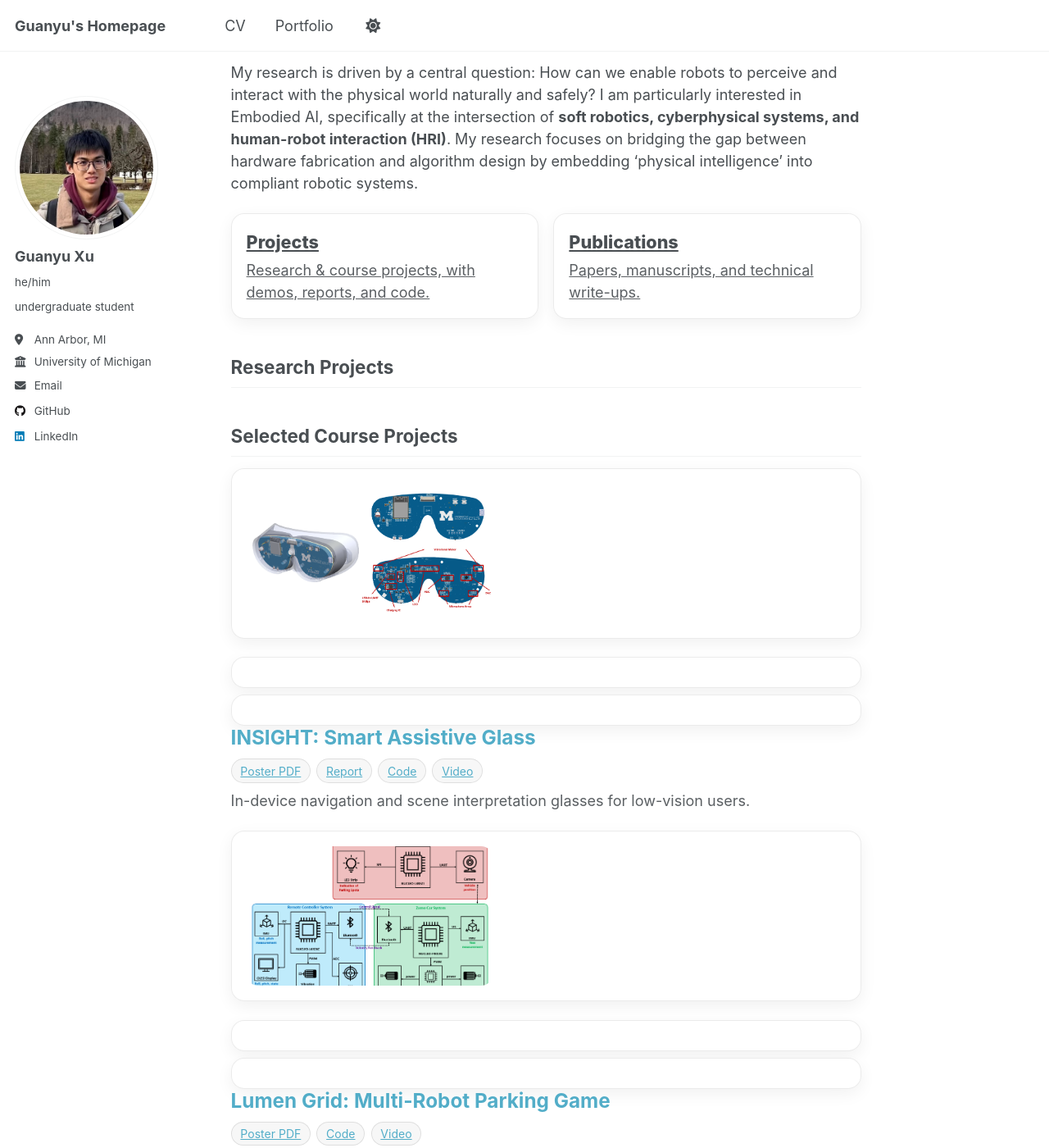
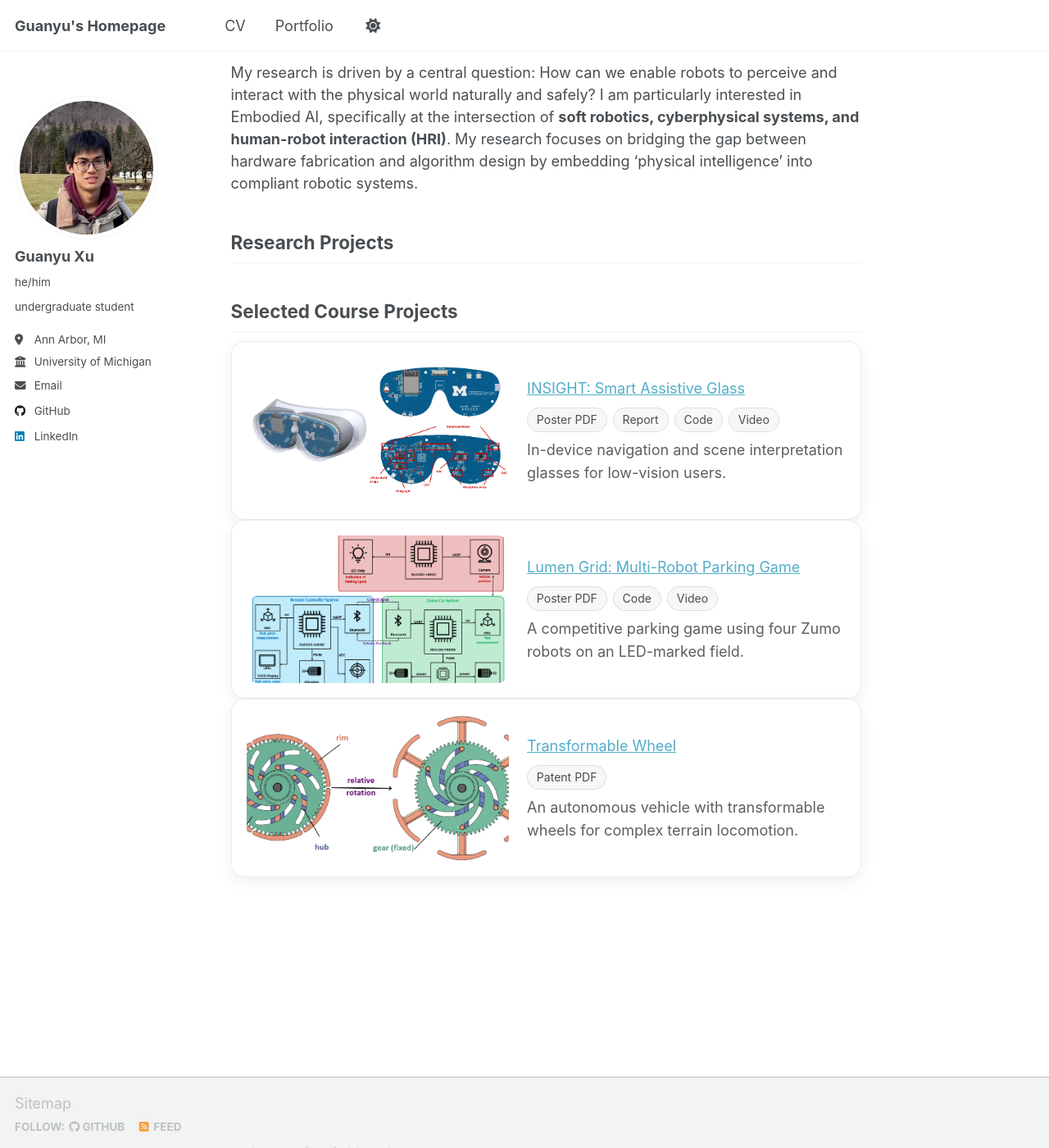
Before and after one commit to XuGuaaaanyu/XuGuaaaanyu.github.io, a Jekyll site: the page built from _pages/about.md, in a window 1280 px wide and 1400 px high, scrolled down 198 px. Shown: the whole window at 82% size. Built offline with Jekyll 4.4.1, drawn with Linux system fonts in a browser that asks for light colours; a script that is not in the unit is left out.

Commit message:
modify format

```diff
--- a/_pages/about.md
+++ b/_pages/about.md
@@ -10,24 +10,14 @@ I'm an undergraduate student pursuing dual degrees in Computer Engineering at th
 
 My research is driven by a central question: How can we enable robots to perceive and interact with the physical world naturally and safely? I am particularly interested in Embodied AI, specifically at the intersection of **soft robotics, cyberphysical systems, and human-robot interaction (HRI)**. My research focuses on bridging the gap between hardware fabrication and algorithm design by embedding 'physical intelligence' into compliant robotic systems.
 
-<div class="section-cards">
-  <a class="section-card" href="{{ '/portfolio/' | relative_url }}">
-    <div class="section-title">Projects</div>
-    <div class="section-desc">Research & course projects, with demos, reports, and code.</div>
-  </a>
 
-  <a class="section-card" href="{{ '/publications/' | relative_url }}">
-    <div class="section-title">Publications</div>
-    <div class="section-desc">Papers, manuscripts, and technical write-ups.</div>
-  </a>
-</div>
 
 ## Research Projects
 
 
 ## Selected Course Projects
 <div class="project-list">
-  <a class="project-card" href="{{ '/portfolio/smart-glass/' | relative_url }}">
+  <div class="project-card" href="{{ '/portfolio/smart-glass/' | relative_url }}">
     <div class="project-teaser"><img src="{{ '/images/glass/cover.png' | relative_url }}" alt="Smart Glass teaser"></div>
     <div class="project-body">
       <div class="project-title"><a href="{{ '/portfolio/smart-glass/' | relative_url }}">INSIGHT: Smart Assistive Glass</a></div>
@@ -39,9 +29,9 @@ My research is driven by a central question: How can we enable robots to perceiv
       </div>
       <div class="project-desc">In-device navigation and scene interpretation glasses for low-vision users.</div>
     </div>
-  </a>
+  </div>
 
-  <a class="project-card" href="{{ '/portfolio/lumen-grid/' | relative_url }}">
+  <div class="project-card" href="{{ '/portfolio/lumen-grid/' | relative_url }}">
     <div class="project-teaser"><img src="{{ '/images/parking/cover.png' | relative_url }}" alt="Lumen Grid teaser"></div>
     <div class="project-body">
       <div class="project-title"><a href="{{ '/portfolio/lumen-grid/' | relative_url }}">Lumen Grid: Multi-Robot Parking Game</a></div>
@@ -52,9 +42,9 @@ My research is driven by a central question: How can we enable robots to perceiv
       </div>
       <div class="project-desc">A competitive parking game using four Zumo robots on an LED-marked field.</div>
     </div>
-  </a>
+  </div>
 
-  <a class="project-card" href="{{ '/portfolio/transformable-wheel/' | relative_url }}">
+  <div class="project-card" href="{{ '/portfolio/transformable-wheel/' | relative_url }}">
     <div class="project-teaser"><img src="{{ '/images/wheel/wheel_mechanism.png' | relative_url }}" alt="Transformable wheel teaser"></div>
     <div class="project-body">
       <div class="project-title"><a href="{{ '/portfolio/transformable-wheel/' | relative_url }}">Transformable Wheel</a></div>
@@ -63,5 +53,5 @@ My research is driven by a central question: How can we enable robots to perceiv
       </div>
       <div class="project-desc">An autonomous vehicle with transformable wheels for complex terrain locomotion.</div>
     </div>
-  </a>
+  </div>
 </div>
--- a/_sass/_custom.scss
+++ b/_sass/_custom.scss
@@ -1,44 +1,10 @@
-/* Section entry cards: Projects / Publications */
-.section-cards{
-  display:grid;
-  grid-template-columns: repeat(2, minmax(0, 1fr));
-  gap: 1rem;
-  margin: 1rem 0 1.25rem 0;
-}
-.section-card{
-  padding: 1rem;
-  border-radius: 16px;
-  border: 1px solid rgba(0,0,0,0.08);
-  text-decoration:none;
-  color: inherit;
-  background: rgba(255,255,255,0.9);
-  box-shadow: 0 6px 20px rgba(0,0,0,0.06);
-  transition: transform 120ms ease, box-shadow 120ms ease;
-  display:block;
-}
-.section-card:hover{
-  transform: translateY(-2px);
-  box-shadow: 0 10px 26px rgba(0,0,0,0.10);
-}
-.section-title{ font-size: 1.2rem; font-weight: 800; }
-.section-desc{ opacity: 0.9; margin-top: 0.25rem; line-height: 1.5; }
-
-/* Project cards (left teaser + right text) */
-.project-list {
-  display: flex;
-  flex-direction: column;
-  gap: 1.25rem;
-  margin-top: 0.75rem;
-}
-
 .project-card {
   display: flex;
+  align-items: center;
   gap: 1.25rem;
   padding: 1rem;
   border-radius: 16px;
   border: 1px solid rgba(0,0,0,0.08);
-  text-decoration: none;
-  color: inherit;
   background: rgba(255,255,255,0.9);
   box-shadow: 0 6px 20px rgba(0,0,0,0.06);
   transition: transform 120ms ease, box-shadow 120ms ease;
@@ -49,25 +15,61 @@
   box-shadow: 0 10px 26px rgba(0,0,0,0.10);
 }
 
+.project-teaser {
+  flex: 0 0 320px;
+  height: 180px;
+  overflow: hidden;
+  border-radius: 14px;
+}
+
 .project-teaser img {
-  width: 300px;
-  height: 170px;
+  width: 100%;
+  height: 100%;
   object-fit: cover;
-  border-radius: 14px;
   display: block;
 }
 
 .project-body {
+  flex: 1 1 auto;
+  min-width: 0;
   display: flex;
   flex-direction: column;
   gap: 0.45rem;
-  min-width: 0;
 }
 
-.project-title {
+.project-title .title-link {
+  text-decoration: none;
+  color: inherit;
   font-size: 1.35rem;
   font-weight: 700;
   line-height: 1.2;
+}
+
+.project-title .title-link:hover {
+  text-decoration: underline;
+}
+
+.project-tags {
+  display: flex;
+  flex-wrap: wrap;
+  gap: 0.4rem;
+  margin-top: 0.1rem;
+}
+
+.project-tags .tag {
+  display: inline-block;
+  font-size: 0.78rem;
+  padding: 0.18rem 0.60rem;
+  border-radius: 999px;
+  border: 1px solid rgba(0,0,0,0.10);
+  background: rgba(0,0,0,0.03);
+  text-decoration: none;
+  color: inherit;
+}
+
+.project-tags .tag:hover {
+  text-decoration: none;
+  filter: brightness(0.98);
 }
 
 .project-desc {
@@ -76,62 +78,8 @@
   opacity: 0.90;
 }
 
-.project-tags {
-  display: flex;
-  flex-wrap: wrap;
-  gap: 0.4rem;
-  margin-top: 0.15rem;
-}
-
-.tag {
-  display: inline-block;
-  font-size: 0.78rem;
-  padding: 0.18rem 0.60rem;
-  border-radius: 999px;
-  border: 1px solid rgba(0,0,0,0.10);
-  background: rgba(0,0,0,0.03);
-}
-
-.project-cta {
-  margin-top: 0.25rem;
-  font-weight: 700;
-  display: inline-block;
-  width: fit-content;
-  padding: 0.35rem 0.75rem;
-  border-radius: 999px;
-  border: 1px solid rgba(0,0,0,0.10);
-  background: rgba(0,0,0,0.04);
-}
-
 /* Mobile */
 @media (max-width: 900px) {
-  .section-cards{ grid-template-columns: 1fr; }
-
-  .project-card {
-    flex-direction: column;
-  }
-  .project-teaser img {
-    width: 100%;
-    height: auto;
-  }
+  .project-card { flex-direction: column; align-items: stretch; }
+  .project-teaser { flex: none; width: 100%; height: 220px; }
 }
-
-a {
-  text-decoration: none;
-}
-
-.project-title a {
-  text-decoration: none;
-  transition: text-decoration 0.2s ease;
-}
-
-.project-title a:hover {
-  text-decoration: underline;
-}
-
-.project-card .project-title {
-  font-size: 1.35rem;
-  font-weight: 700;
-  line-height: 1.2;
-  cursor: pointer;
-}
```
